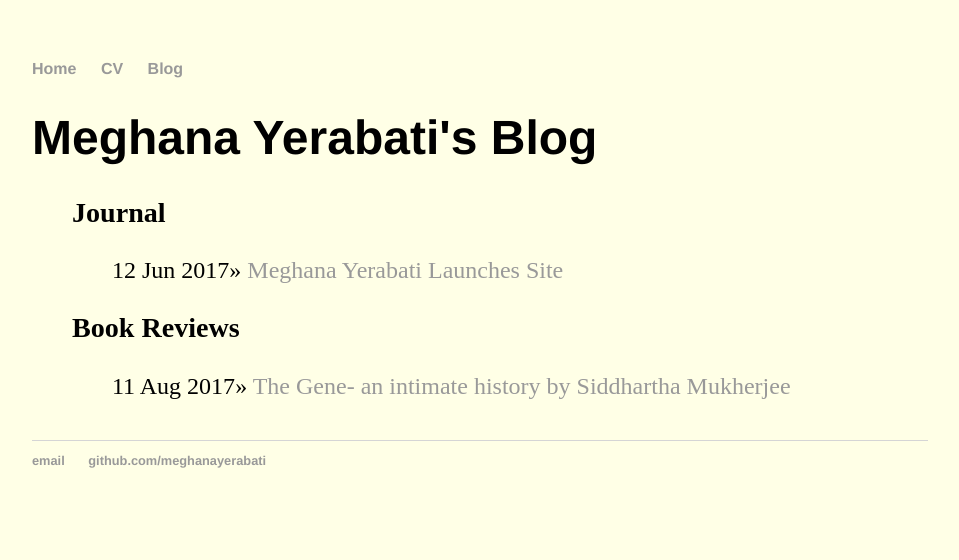
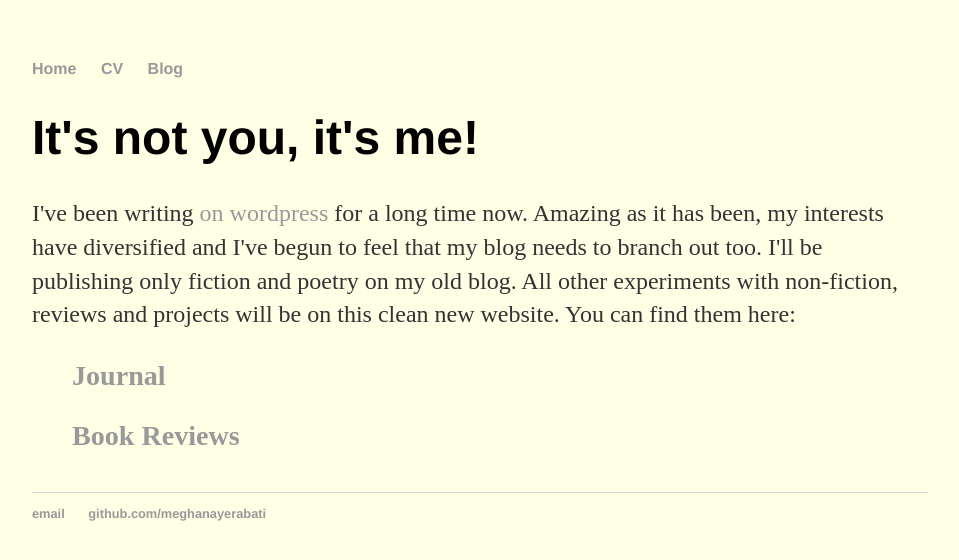
Before and after one commit to myerabati/meghanayerabati.github.io, a Jekyll site: the page built from blog/index.html, in a window 1280 px wide. Shown: the top 560 px of the page, without its empty margins (160-1119 px from the left). Built offline with Jekyll 4.4.1, drawn with Linux system fonts in a browser that asks for light colours.

Commit message:
Edited blog index

```diff
--- a/blog/index.html
+++ b/blog/index.html
@@ -1,17 +1,14 @@
 ---
 layout: default
-title: Meghana Yerabati's Blog
+title: It's not you, it's me!
 ---
 	<h1>{{ page.title }}</h1>
+	<p>I've been writing <a href="https://pulsatinglife.wordpress.com/">on wordpress</a> for a long time now. Amazing as it has been, my interests have diversified and I've begun to feel that my blog needs to branch out too. I'll be publishing only fiction and poetry on my old blog. All other experiments with non-fiction, reviews and projects will be on this clean new website. You can find them here:</p>
 	<ul class="posts">
+	  {% for category in site.categories %}
+		<li><a href="/{{category[0]}}/"><h3>{{ category[0] }}</h3></a>
+		</li>
 
-	  {% for category in site.categories %}
-  	    <h3>{{ category[0] }}</h3>
-  		<ul>
-    			{% for post in category[1] %}
-      		  	  <li><span>{{ post.date | date_to_string }}</span>&raquo;<a href="{{ post.url }}"> {{ post.title }}</a></li>
-    			{% endfor %}
-  		</ul>
 	   {% endfor %}
 
 	</ul>
```
